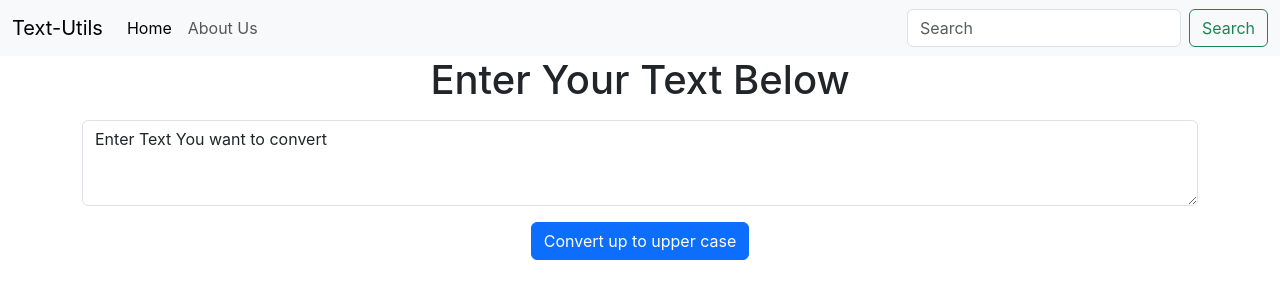
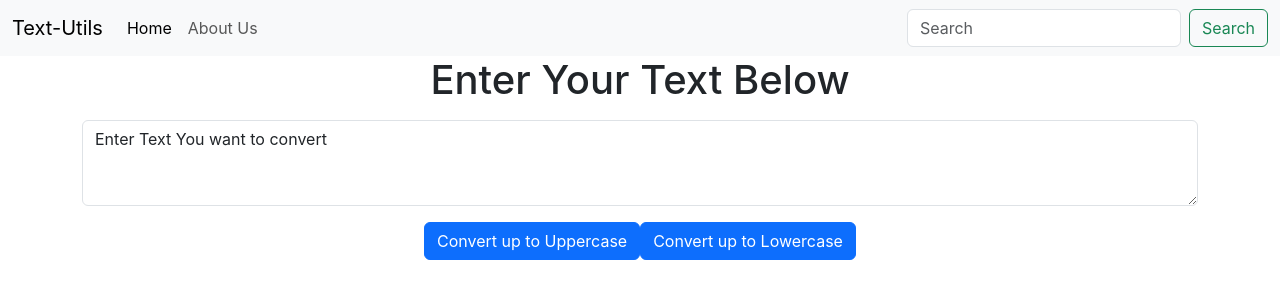
Before and after one commit to TahaAkber/TextUtils, a React (Create React App) app in the folder textutils/my-app/: page / in a window 1280 px wide. Shown: the top 300 px of the page. Built offline with nearby package versions, Linux system fonts and the light colour scheme.

Commit message:
Update Textbar.js

```diff
--- a/textutils/my-app/src/components/Textbar.js
+++ b/textutils/my-app/src/components/Textbar.js
@@ -8,6 +8,10 @@
   };
   const handleonchange = (event) => {
     settext(event.target.value);
+  };
+  const handledownclick = () => {
+    let newtext = text.toLowerCase();
+    settext(newtext);
   };
   return (
     <div>
@@ -24,7 +28,10 @@
         ></textarea>
       </div>
       <button className="btn btn-primary" onClick={handleupclick}>
-        Convert up to upper case
+        Convert up to Uppercase
+      </button>
+      <button className="btn btn-primary" onClick={handledownclick}>
+        Convert up to Lowercase
       </button>
     </div>
   );
```
